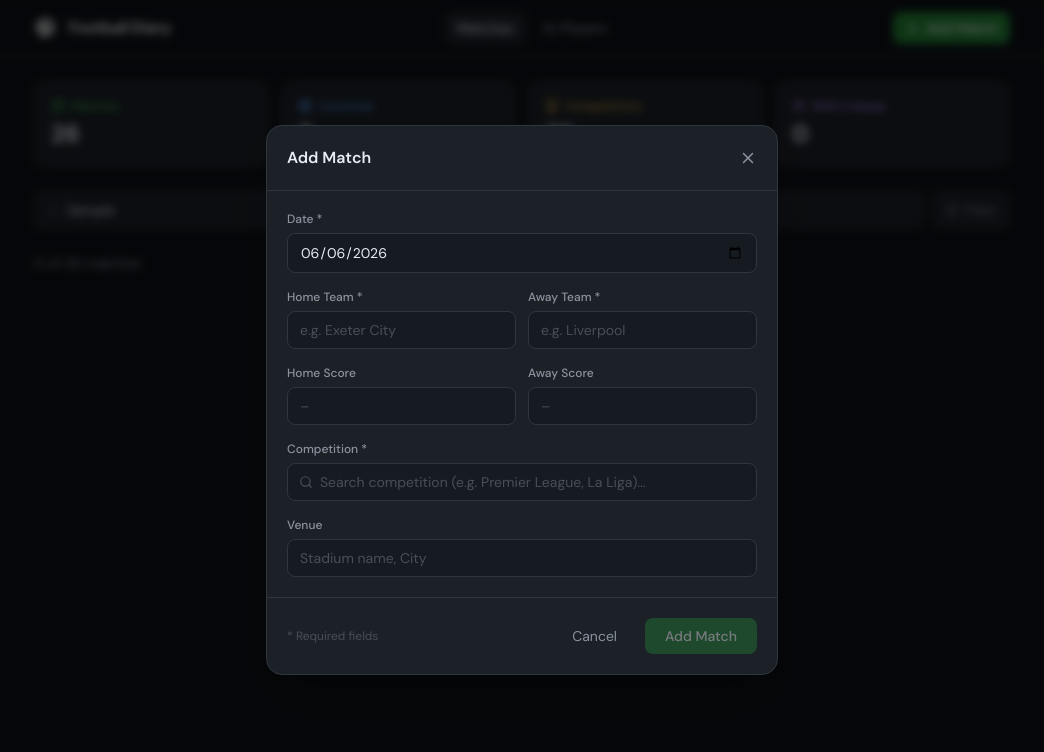
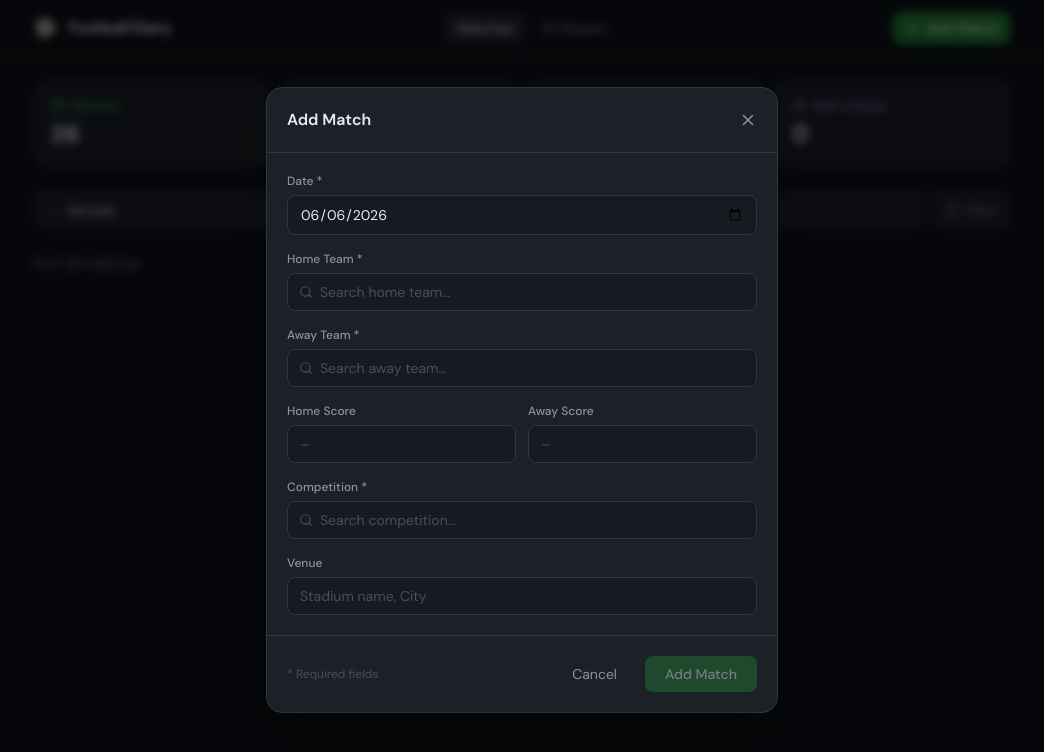
Before and after one commit to marshallislandssf-afk/football-diary, a Next.js app: page / in a window 1280 px wide. Both pictures are taken after typing "Sample" into the empty fields and a click on the button "Add Match". Shown: the top 752 px of the page, without its empty margins (118-1162 px from the left). Built offline with nearby package versions, Linux system fonts and the light colour scheme.

Commit message:
Update AddMatchModal.tsx

```diff
--- a/src/components/AddMatchModal.tsx
+++ b/src/components/AddMatchModal.tsx
@@ -2,7 +2,7 @@
 
 import { useState, useEffect, useRef } from 'react';
 import { Match } from '@/lib/types';
-import { X, Search, Loader2, ChevronDown } from 'lucide-react';
+import { X, Search, Loader2 } from 'lucide-react';
 
 function genId() {
   return Math.random().toString(36).slice(2) + Date.now().toString(36);
@@ -13,7 +13,114 @@ interface League {
   name: string;
   country: string;
   logo?: string;
-  seasons?: number[];
+}
+
+interface Team {
+  id: number;
+  name: string;
+  country: string;
+  logo?: string;
+}
+
+interface TeamSearchProps {
+  label: string;
+  value: Team | null;
+  onChange: (team: Team | null) => void;
+  placeholder?: string;
+}
+
+function TeamSearch({ label, value, onChange, placeholder }: TeamSearchProps) {
+  const [query, setQuery] = useState('');
+  const [results, setResults] = useState<Team[]>([]);
+  const [loading, setLoading] = useState(false);
+  const [showDropdown, setShowDropdown] = useState(false);
+  const ref = useRef<HTMLDivElement>(null);
+
+  useEffect(() => {
+    if (query.length < 2) { setResults([]); return; }
+    const timer = setTimeout(async () => {
+      setLoading(true);
+      try {
+        const res = await fetch(`/api/teams-search?q=${encodeURIComponent(query)}`);
+        const data = await res.json();
+        setResults(data.teams || []);
+        setShowDropdown(true);
+      } catch { }
+      finally { setLoading(false); }
+    }, 400);
+    return () => clearTimeout(timer);
+  }, [query]);
+
+  useEffect(() => {
+    function handler(e: MouseEvent) {
+      if (ref.current && !ref.current.contains(e.target as Node)) {
+        setShowDropdown(false);
+      }
+    }
+    document.addEventListener('mousedown', handler);
+    return () => document.removeEventListener('mousedown', handler);
+  }, []);
+
+  return (
+    <div ref={ref}>
+      <label className="block text-xs font-medium text-[#8b949e] mb-1.5">{label} *</label>
+      {value ? (
+        <div className="flex items-center gap-2 bg-[#161b22] border border-[#3fb950]/40 rounded-lg px-3 py-2">
+          {value.logo && (
+            // eslint-disable-next-line @next/next/no-img-element
+            <img src={value.logo} alt="" className="w-5 h-5 object-contain flex-shrink-0" />
+          )}
+          <div className="flex-1 min-w-0">
+            <div className="text-sm text-[#e6edf3] font-medium truncate">{value.name}</div>
+            <div className="text-xs text-[#8b949e]">{value.country}</div>
+          </div>
+          <button onClick={() => onChange(null)} className="text-[#8b949e] hover:text-[#f85149] flex-shrink-0">
+            <X size={14} />
+          </button>
+        </div>
+      ) : (
+        <div className="relative">
+          <Search size={14} className="absolute left-3 top-1/2 -translate-y-1/2 text-[#484f58]" />
+          <input
+            value={query}
+            onChange={(e) => setQuery(e.target.value)}
+            onFocus={() => results.length > 0 && setShowDropdown(true)}
+            placeholder={placeholder || 'Search team…'}
+            className="w-full bg-[#161b22] border border-[#30363d] rounded-lg pl-8 pr-3 py-2 text-sm text-[#e6edf3] focus:outline-none focus:border-[#58a6ff] placeholder-[#484f58]"
+          />
+          {loading && (
+            <Loader2 size={14} className="absolute right-3 top-1/2 -translate-y-1/2 text-[#8b949e] animate-spin" />
+          )}
+          {showDropdown && results.length > 0 && (
+            <div className="absolute z-20 w-full mt-1 bg-[#1c2128] border border-[#30363d] rounded-lg shadow-xl max-h-48 overflow-y-auto">
+              {results.map((team) => (
+                <button
+                  key={team.id}
+                  onClick={() => { onChange(team); setQuery(''); setShowDropdown(false); }}
+                  className="w-full flex items-center gap-3 px-3 py-2.5 hover:bg-[#21262d] text-left transition-colors"
+                >
+                  {team.logo && (
+                    // eslint-disable-next-line @next/next/no-img-element
+                    <img src={team.logo} alt="" className="w-6 h-6 object-contain flex-shrink-0" />
+                  )}
+                  <div className="flex-1 min-w-0">
+                    <div className="text-sm text-[#e6edf3]">{team.name}</div>
+                    <div className="text-xs text-[#8b949e]">{team.country}</div>
+                  </div>
+                  <span className="text-xs text-[#484f58]">#{team.id}</span>
+                </button>
+              ))}
+            </div>
+          )}
+          {showDropdown && results.length === 0 && query.length >= 2 && !loading && (
+            <div className="absolute z-20 w-full mt-1 bg-[#1c2128] border border-[#30363d] rounded-lg px-3 py-3 text-sm text-[#8b949e]">
+              No teams found for "{query}"
+            </div>
+          )}
+        </div>
+      )}
+    </div>
+  );
 }
 
 interface Props {
@@ -22,25 +129,24 @@ interface Props {
 }
 
 export function AddMatchModal({ onAdd, onClose }: Props) {
-  const [step, setStep] = useState<'details' | 'confirm'>('details');
   const [form, setForm] = useState({
     date: new Date().toISOString().split('T')[0],
-    homeTeamName: '',
-    awayTeamName: '',
     homeScore: '',
     awayScore: '',
     venue: '',
   });
 
+  const [selectedLeague, setSelectedLeague] = useState<League | null>(null);
+  const [selectedHomeTeam, setSelectedHomeTeam] = useState<Team | null>(null);
+  const [selectedAwayTeam, setSelectedAwayTeam] = useState<Team | null>(null);
+
   // League search
   const [leagueQuery, setLeagueQuery] = useState('');
   const [leagueResults, setLeagueResults] = useState<League[]>([]);
-  const [selectedLeague, setSelectedLeague] = useState<League | null>(null);
   const [leagueLoading, setLeagueLoading] = useState(false);
   const [showLeagueDropdown, setShowLeagueDropdown] = useState(false);
   const leagueRef = useRef<HTMLDivElement>(null);
 
-  // Debounced league search
   useEffect(() => {
     if (leagueQuery.length < 2) { setLeagueResults([]); return; }
     const timer = setTimeout(async () => {
@@ -56,7 +162,6 @@ export function AddMatchModal({ onAdd, onClose }: Props) {
     return () => clearTimeout(timer);
   }, [leagueQuery]);
 
-  // Close dropdown on outside click
   useEffect(() => {
     function handler(e: MouseEvent) {
       if (leagueRef.current && !leagueRef.current.contains(e.target as Node)) {
@@ -67,15 +172,15 @@ export function AddMatchModal({ onAdd, onClose }: Props) {
     return () => document.removeEventListener('mousedown', handler);
   }, []);
 
-  const isValid = form.homeTeamName.trim() && form.awayTeamName.trim() && form.date && selectedLeague;
+  const isValid = selectedHomeTeam && selectedAwayTeam && form.date && selectedLeague;
 
   const handleAdd = () => {
     if (!isValid) return;
     const match: Match = {
       id: genId(),
       date: form.date,
-      homeTeam: { name: form.homeTeamName.trim() },
-      awayTeam: { name: form.awayTeamName.trim() },
+      homeTeam: { name: selectedHomeTeam!.name, apiId: selectedHomeTeam!.id },
+      awayTeam: { name: selectedAwayTeam!.name, apiId: selectedAwayTeam!.id },
       homeScore: form.homeScore !== '' ? parseInt(form.homeScore) : undefined,
       awayScore: form.awayScore !== '' ? parseInt(form.awayScore) : undefined,
       competition: {
@@ -113,26 +218,18 @@ export function AddMatchModal({ onAdd, onClose }: Props) {
           </div>
 
           {/* Teams */}
-          <div className="grid grid-cols-2 gap-3">
-            <div>
-              <label className="block text-xs font-medium text-[#8b949e] mb-1.5">Home Team *</label>
-              <input
-                value={form.homeTeamName}
-                onChange={(e) => setForm({ ...form, homeTeamName: e.target.value })}
-                placeholder="e.g. Exeter City"
-                className="w-full bg-[#161b22] border border-[#30363d] rounded-lg px-3 py-2 text-sm text-[#e6edf3] focus:outline-none focus:border-[#58a6ff] placeholder-[#484f58]"
-              />
-            </div>
-            <div>
-              <label className="block text-xs font-medium text-[#8b949e] mb-1.5">Away Team *</label>
-              <input
-                value={form.awayTeamName}
-                onChange={(e) => setForm({ ...form, awayTeamName: e.target.value })}
-                placeholder="e.g. Liverpool"
-                className="w-full bg-[#161b22] border border-[#30363d] rounded-lg px-3 py-2 text-sm text-[#e6edf3] focus:outline-none focus:border-[#58a6ff] placeholder-[#484f58]"
-              />
-            </div>
-          </div>
+          <TeamSearch
+            label="Home Team"
+            value={selectedHomeTeam}
+            onChange={setSelectedHomeTeam}
+            placeholder="Search home team…"
+          />
+          <TeamSearch
+            label="Away Team"
+            value={selectedAwayTeam}
+            onChange={setSelectedAwayTeam}
+            placeholder="Search away team…"
+          />
 
           {/* Score */}
           <div className="grid grid-cols-2 gap-3">
@@ -158,7 +255,7 @@ export function AddMatchModal({ onAdd, onClose }: Props) {
             </div>
           </div>
 
-          {/* Competition search */}
+          {/* Competition */}
           <div ref={leagueRef}>
             <label className="block text-xs font-medium text-[#8b949e] mb-1.5">Competition *</label>
             {selectedLeague ? (
@@ -171,10 +268,7 @@ export function AddMatchModal({ onAdd, onClose }: Props) {
                   <div className="text-sm text-[#e6edf3] font-medium">{selectedLeague.name}</div>
                   <div className="text-xs text-[#8b949e]">{selectedLeague.country}</div>
                 </div>
-                <button
-                  onClick={() => { setSelectedLeague(null); setLeagueQuery(''); }}
-                  className="text-[#8b949e] hover:text-[#f85149]"
-                >
+                <button onClick={() => { setSelectedLeague(null); setLeagueQuery(''); }} className="text-[#8b949e] hover:text-[#f85149]">
                   <X size={14} />
                 </button>
               </div>
@@ -185,22 +279,18 @@ export function AddMatchModal({ onAdd, onClose }: Props) {
                   value={leagueQuery}
                   onChange={(e) => setLeagueQuery(e.target.value)}
                   onFocus={() => leagueResults.length > 0 && setShowLeagueDropdown(true)}
-                  placeholder="Search competition (e.g. Premier League, La Liga)…"
+                  placeholder="Search competition…"
                   className="w-full bg-[#161b22] border border-[#30363d] rounded-lg pl-8 pr-3 py-2 text-sm text-[#e6edf3] focus:outline-none focus:border-[#58a6ff] placeholder-[#484f58]"
                 />
                 {leagueLoading && (
                   <Loader2 size={14} className="absolute right-3 top-1/2 -translate-y-1/2 text-[#8b949e] animate-spin" />
                 )}
                 {showLeagueDropdown && leagueResults.length > 0 && (
-                  <div className="absolute z-10 w-full mt-1 bg-[#1c2128] border border-[#30363d] rounded-lg shadow-xl max-h-56 overflow-y-auto">
+                  <div className="absolute z-20 w-full mt-1 bg-[#1c2128] border border-[#30363d] rounded-lg shadow-xl max-h-48 overflow-y-auto">
                     {leagueResults.map((league) => (
                       <button
                         key={league.id}
-                        onClick={() => {
-                          setSelectedLeague(league);
-                          setLeagueQuery('');
-                          setShowLeagueDropdown(false);
-                        }}
+                        onClick={() => { setSelectedLeague(league); setLeagueQuery(''); setShowLeagueDropdown(false); }}
                         className="w-full flex items-center gap-3 px-3 py-2.5 hover:bg-[#21262d] text-left transition-colors"
                       >
                         {league.logo && (
@@ -217,8 +307,8 @@ export function AddMatchModal({ onAdd, onClose }: Props) {
                   </div>
                 )}
                 {showLeagueDropdown && leagueResults.length === 0 && leagueQuery.length >= 2 && !leagueLoading && (
-                  <div className="absolute z-10 w-full mt-1 bg-[#1c2128] border border-[#30363d] rounded-lg px-3 py-3 text-sm text-[#8b949e]">
-                    No competitions found for "{leagueQuery}"
+                  <div className="absolute z-20 w-full mt-1 bg-[#1c2128] border border-[#30363d] rounded-lg px-3 py-3 text-sm text-[#8b949e]">
+                    No competitions found
                   </div>
                 )}
               </div>
```
